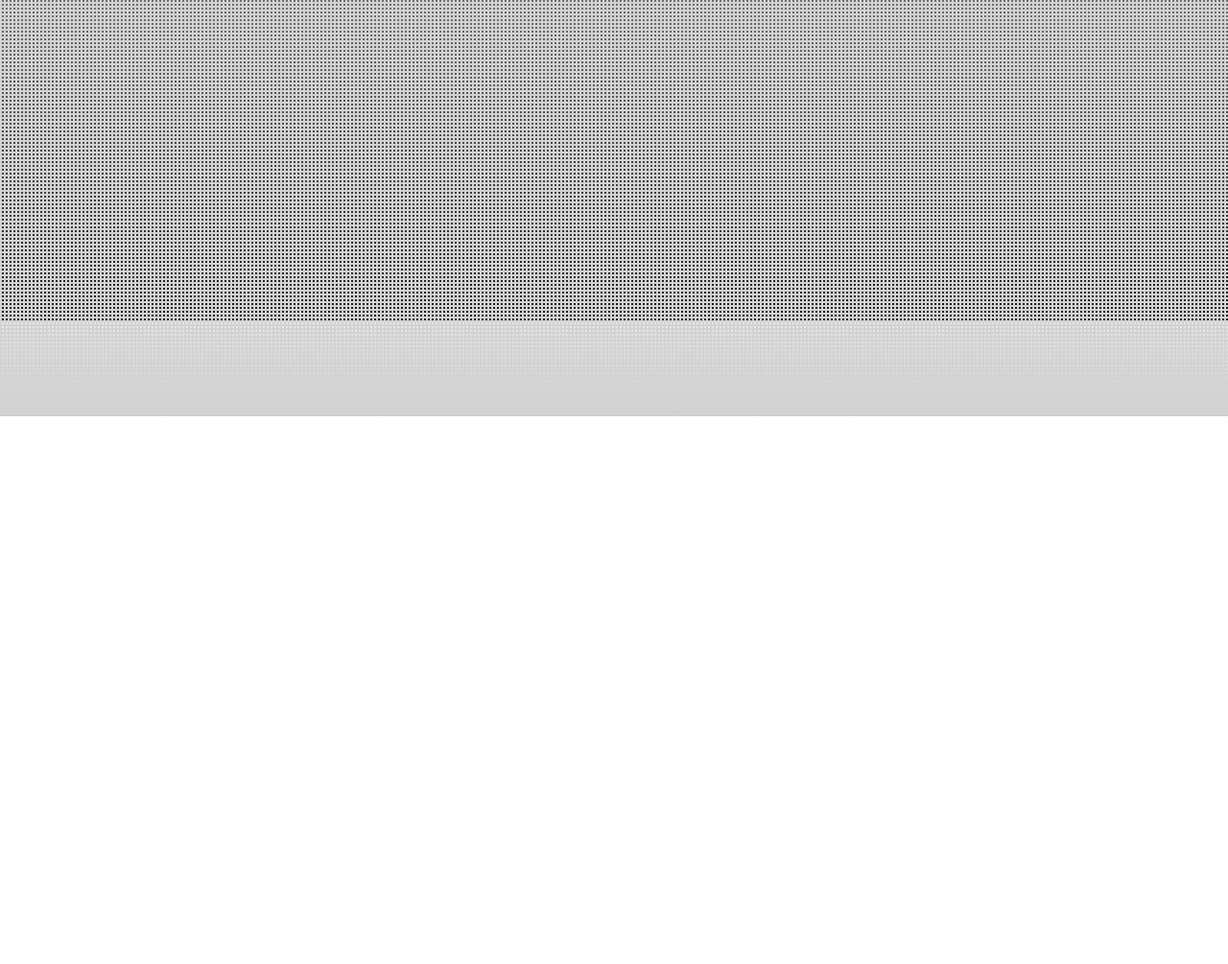
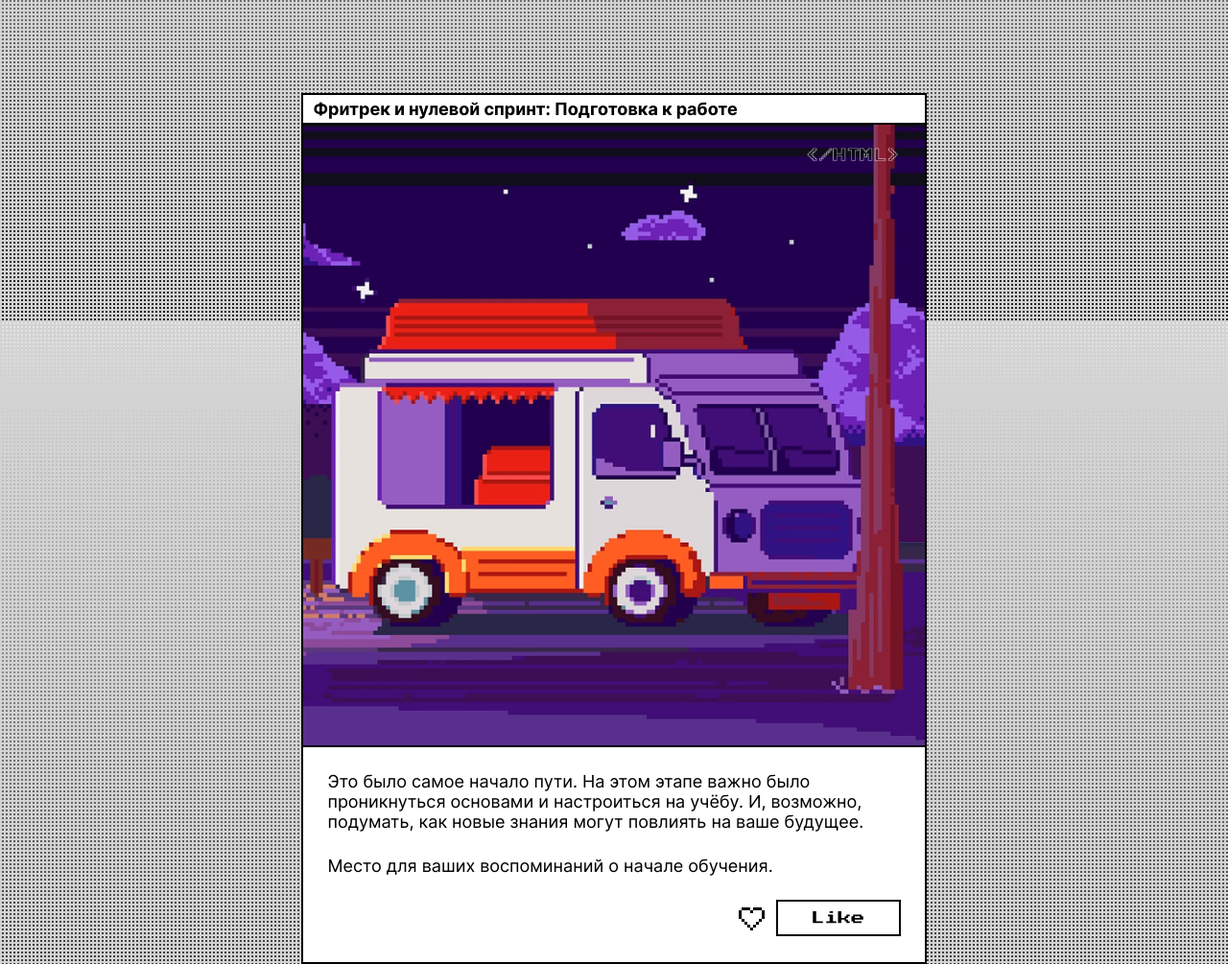
Before and after one commit to evgensan-b/zakrivayuschiy-teg-f, a plain HTML site: page index.html in a window 1280 px wide. Shown: the part 466-1471 px from the top of the page at 96% size. Before the commit the page ends 900 px from the top, so only its background shows below. Drawn offline with Linux system fonts and the light colour scheme.

Commit message:
init: add Step 2 - 5

```diff
--- a/fonts/fonts.css
+++ b/fonts/fonts.css
@@ -13,5 +13,5 @@
     local('Inter'),
     url('./Inter-Variable.woff2') format('woff2 supports variations'),
     url('./Inter-Variable.woff2') format('woff2-variations');
-  font-weight: 410 715;
+  font-weight: 400 785;
 }
--- a/index.html
+++ b/index.html
@@ -18,7 +18,46 @@
       <h1 class="header__title">&lt;/html&gt;</h1>
       <p class="header__text">закрывающий тег</p>
     </header>
-    <main></main>
+    <main class="container">
+      <ul class="card__list">
+        <li>
+          <article class="card">
+            <h2 class="card__title">Фритрек и нулевой спринт: Подготовка к работе</h2>
+            <div class="card__image-container">
+              <img class="card__image" src="./images/image.png" alt="пиксельная ретро-иллюстрация старинного фургона с мороженым в ночной сцене" loading="lazy"/>
+              <p class="card__image-label">&lt;/html&gt;</p>
+            </div>
+            <div class="card__content-container">
+              <p class="card__content-text">Это было самое начало пути. На этом этапе важно было проникнуться основами и настроиться на учёбу. И, возможно, подумать, как новые знания могут повлиять на ваше будущее.</p>
+              <p class="card__content-text">Место для ваших воспоминаний о начале обучения.</p>
+              <div class="card__button-container">
+                <button class="card__icon-button" type="button" aria-label="Поставить лайк">
+                  <svg class="like-icon" xmlns="http://www.w3.org/2000/svg" width="39" height="36" viewbox="0 0 39 36" fill="none">
+                    <g class="heart">
+                      <path class="contour"
+                            d="M12 6H9V9H12V6ZM15 6H12V9H15V6ZM9 9H6V12H9V9ZM9 12H6V15H9V12ZM9 15H6V18H9V15ZM18 6H15V9H18V6ZM12 18H9V21H12V18ZM15 21H12V24H15V21ZM18 24H15V27H18V24ZM27 6H30V9H27V6ZM24 6H27V9H24V6ZM30 9H33V12H30V9ZM30 12H33V15H30V12ZM30 15H33V18H30V15ZM21 6H24V9H21V6ZM27 18H30V21H27V18ZM24 21H27V24H24V21ZM21 24H24V27H21V24ZM21 27H18V30H21V27ZM21 9H18V12H21V9Z"
+                            fill="var(--heart-contour-color)"/>
+                      <path class="main-body"
+                            d="M12 9H9V12H12V9ZM15 12H12V15H15V12ZM18 9H15V12H18V9ZM12 15H9V18H12V15ZM15 15H12V18H15V15ZM15 18H12V21H15V18ZM18 12H15V15H18V12ZM18 21H15V24H18V21ZM18 18H15V21H18V18ZM27 9H30V12H27V9ZM24 9H27V12H24V9ZM27 12H30V15H27V12ZM24 12H27V15H24V12ZM21 9H24V12H21V9ZM27 15H30V18H27V15ZM24 15H27V18H24V15ZM24 18H27V21H24V18ZM21 12H24V15H21V12ZM21 21H24V24H21V21ZM21 18H24V21H21V18ZM21 21H18V24H21V21ZM21 24H18V27H21V24Z"
+                            fill="transparent"/>
+                      <path class="core"
+                            d="M18 15H15V18H18V15ZM21 15H24V18H21V15ZM21 15H18V18H21V15ZM21 12H18V15H21V12ZM21 18H18V21H21V18Z"
+                            fill="transparent"/>
+                    </g>
+                    <path class="sparks"
+                          d="M36 13H39V16H36V13ZM27 27H30V30H27V27ZM18 33H21V36H18V33ZM9 27H12V30H9V27ZM24 0H27V3H24V0ZM33 3H36V6H33V3ZM3 3H6V6H3V3ZM12 0H15V3H12V0ZM0 13H3V16H0V13Z"
+                          fill="transparent"/>
+                  </svg>
+                </button>
+                <button class="card__like-button button" type="button" aria-label="Поставить лайк">
+                  <span class="button__text">Like</span>
+                </button>
+              </div>
+            </div>
+          </article>
+        </li>
+      </ul>
+    </main>
     <script src="./scripts/like.js"></script>
   </body>
 </html>
--- a/styles/style.css
+++ b/styles/style.css
@@ -48,3 +48,117 @@
   font-size: clamp(14px, 10.83px + 0.85vw, 23px);
   text-transform: uppercase;
 }
+
+.card__list {
+  display: flex;
+  flex-direction: column;
+  gap: 50px;
+}
+
+.card {
+  background-color: #fff;
+  border: 2px solid #000;
+}
+
+.card__title {
+  padding: 4px 10px;
+  font-size: 18px;
+  font-variation-settings: 'wght' var(--card-title-weight);
+}
+
+.card__image-container {
+  position: relative;
+  border-block-start: 2px solid #000;
+  border-block-end: 2px solid #000;
+}
+
+.card__image {
+  display: block;
+  inline-size: 100%;
+  block-size: 100%;
+  object-fit: cover;
+  object-position: center;
+  aspect-ratio: 1 / 1;
+}
+
+.card__image-label {
+  position: absolute;
+  inset-block-start: 25px;
+  inset-inline-end: 25px;
+  opacity: 0.5;
+  mix-blend-mode: hard-light;
+  font-family: var(--accent-text-family);
+  font-size: 14px;
+  text-transform: uppercase;
+  text-shadow: -1px 0 var(--card-image-label-outline), 0 1px var(--card-image-label-outline), 1px 0 var(--card-image-label-outline), 0 -1px var(--card-image-label-outline);
+}
+
+@supports ((text-stroke: 1px var(--card-image-label-outline)) or (-webkit-text-stroke: 1px var(--card-image-label-outline))) {
+  .card__image-label {
+    -webkit-text-stroke: 1px var(--card-image-label-outline);
+    text-stroke: 1px var(--card-image-label-outline);
+    text-shadow: none;
+  }
+}
+
+.card__content-container {
+  display: flex;
+  flex-direction: column;
+  gap: 25px;
+  padding: 25px;
+}
+
+.card__content-text {
+  line-height: 21px;
+  font-size: 18px;
+}
+
+.card__button-container {
+  display: flex;
+  justify-content: end;
+  gap: 4px;
+}
+
+.card__icon-button {
+  display: flex;
+  justify-content: center;
+  align-items: center;
+  background-color: transparent;
+  border: 2px solid transparent;
+  padding: 0;
+  transition: border 0.3s ease;
+  cursor: pointer;
+}
+
+.card__icon-button:focus {
+  outline: none;
+}
+
+.card__icon-button:focus-visible {
+  border: 2px solid currentColor;
+  transition: border 0.3s ease;
+}
+
+.card__like-button {
+  display: flex;
+  justify-content: center;
+  align-items: center;
+  border: 2px solid #000;
+  cursor: pointer;
+  background-color: transparent;
+  inline-size: 130px;
+  block-size: 38px;
+}
+
+.button {
+  position: relative;
+}
+
+.button__text {
+  position: relative;
+  font-family: var(--accent-text-family);
+  font-size: 14px;
+  line-height: 90%;
+  color: #fff;
+  mix-blend-mode: difference;
+}
--- a/styles/variables.css
+++ b/styles/variables.css
@@ -7,4 +7,6 @@
                          repeating-linear-gradient(to bottom, #d3d3d3 0 2px, transparent 2px 4px),
                          linear-gradient(to bottom, #e7e7e7 0.01%, #1a1a1a 100%);
   --container-width: clamp(375px, 260.56px + 30.52vw, 700px);
+  --heart-contour-color: #000;
+  --card-image-label-outline: #fff;
 }
```
Also changed, not shown: images/image.png (added), 1 other file.
